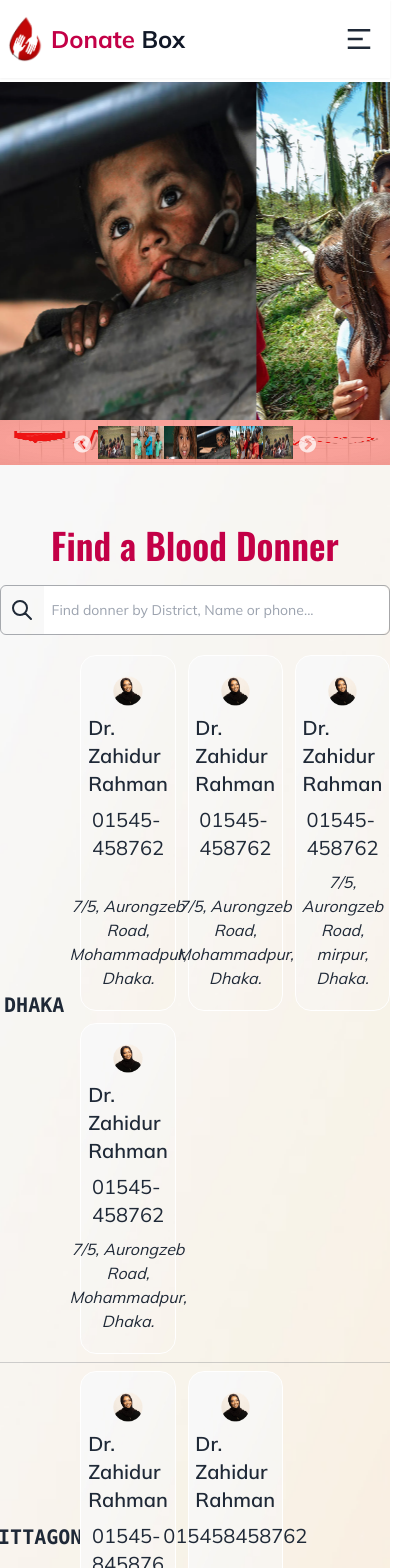
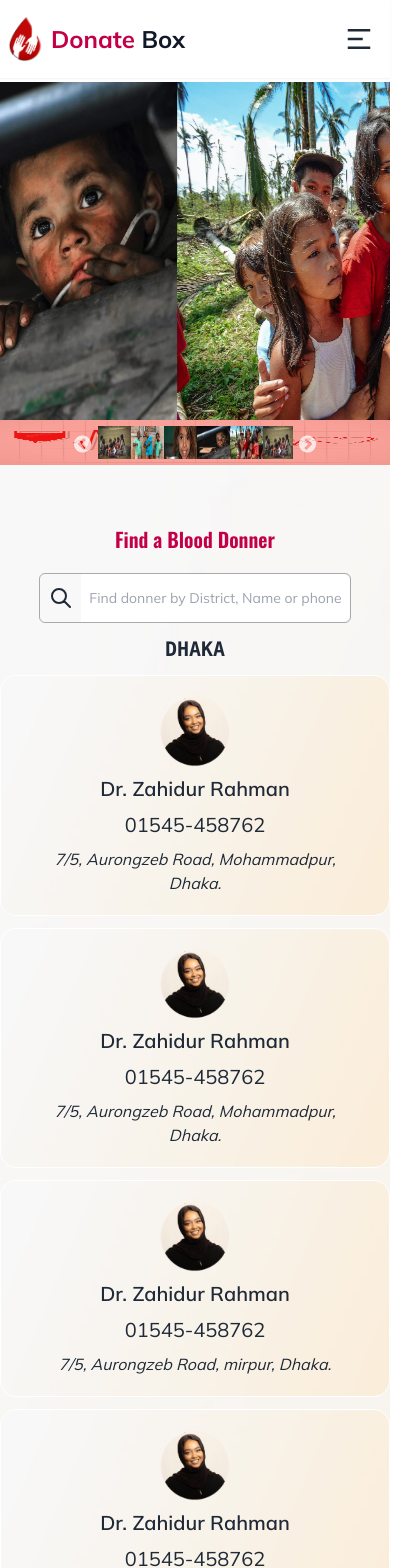
Before and after one commit to mishkat433/donate-box-clint, a Next.js app: page / in a window 390 px wide. Shown: the top 1568 px of the page, 414 px wide, since content can reach past the window. Built offline with nearby package versions, Linux system fonts and the light colour scheme; a web font is replaced by a local one.

Commit message:
some responsive

```diff
--- a/components/Common/Header/Navbar/Navbar.tsx
+++ b/components/Common/Header/Navbar/Navbar.tsx
@@ -51,7 +51,7 @@ const Navbar = () => {
         <input id="my-drawer-4" type="checkbox" className="drawer-toggle" />
         <div className="drawer-side">
           <label htmlFor="my-drawer-4" onClick={() => setMobileMenu(!mobileMenu)} className="drawer-overlay"></label>
-          <ul className="space-y-3 p-4 w-52 h-[94vh] text-center  bg-base-200 ">
+          <ul className="space-y-3 p-4 w-52 h-[100vh] text-center  bg-base-200 ">
             {menuItems}
           </ul>
         </div>
--- a/components/Home/DonateOrGet/DonateOrGet.jsx
+++ b/components/Home/DonateOrGet/DonateOrGet.jsx
@@ -12,18 +12,18 @@ const DonateOrGet = () => {
         <div className="py-10 bg-color-bg2 bg-no-repeat bg-cover ">
             <div className="  py-5  bg-no-repeat bg-center bg-cover ">
                 <div className="container mx-auto ">
-                    <h1 className="text-center text-4xl font-oswald text-primary-red font-bold mb-5">Find a Blood Donner</h1>
-                    <div className="mb-5">
+                    <h1 className="text-center text-xl md:text2xl lg:text-4xl font-oswald text-primary-red font-bold mb-5">Find a Blood Donner</h1>
+                    <div className="mb-3 md:mb-5">
                         <SearchBar />
                     </div>
                     <div>
                         {donateOrGetData?.map((el, i) =>
                             <div className=" border-error-color rounded my-2" key={i}>
-                                <div key={i} className="grid grid-cols-5 gap-3 justify-center items-center">
+                                <div key={i} className="grid grid-cols-1 md:grid-cols-3 lg:grid-cols-5 gap-3 justify-center items-center">
                                     <div className="col-span-1 flex justify-center items-center">
                                         <strong className="text-xl font-mono uppercase">{el.location}</strong>
                                     </div>
-                                    <div className={`col-span-4 grid grid-cols-3 gap-3`}>
+                                    <div className={`md:col-span-2 lg:col-span-4 grid grid-cols-1 lg:grid-cols-3 gap-3`}>
                                         {el?.donner?.map((dr, i) => <DonateGetCard key={i} donner={dr} />)}
                                     </div>
                                 </div>
--- a/components/ReusableComponent/Searchbar.jsx
+++ b/components/ReusableComponent/Searchbar.jsx
@@ -1,7 +1,7 @@
 
 const Searchbar = () => {
     return (
-        <div className='max-w-md mx-auto border-primary-text focus-within:border-primary-red border-opacity-35 rounded-md border-1 duration-200 '>
+        <div className='w-4/5 mx-auto border-primary-text focus-within:border-primary-red border-opacity-35 rounded-md border-1 duration-200 '>
             <div className="relative flex items-center w-full h-12 rounded-lg focus-within:shadow-lg bg-white overflow-hidden">
                 <div className="grid place-items-center h-full w-12 text-gray-300">
                     <svg xmlns="http://www.w3.org/2000/svg" className="h-6 w-6" fill="none" viewBox="0 0 24 24" stroke="currentColor">
```
